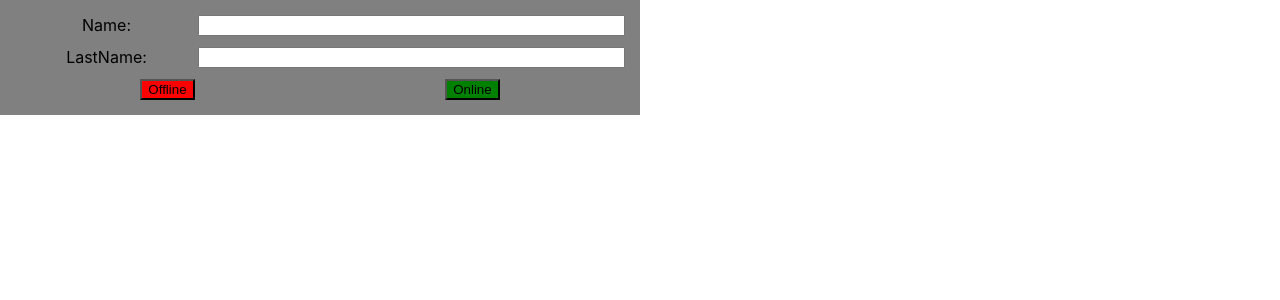
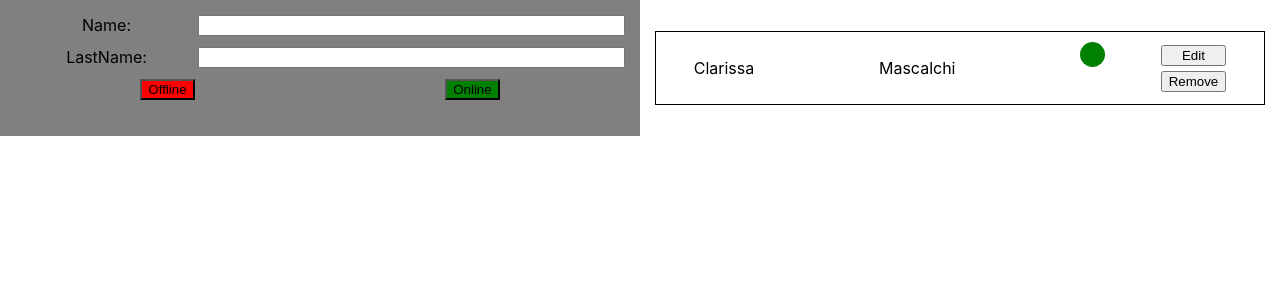
Before and after one commit to Clari2312/exercise-react, a React (Create React App) app: page / in a window 1280 px wide. Shown: the top 300 px of the page. Built offline with nearby package versions, Linux system fonts and the light colour scheme.

Commit message:
finished the app

```diff
--- a/src/App.js
+++ b/src/App.js
@@ -6,7 +6,13 @@ import { FormComponent, ListComponent } from "./components";
 class App extends Component {
   //function App() {
   state = {
-    userList: [],
+    userList: [
+      {
+        userName: "Clarissa",
+        userLastName: "Mascalchi",
+        status: true,
+      },
+    ],
   };
 
   removeUserHandler = (index) => {
@@ -38,11 +44,27 @@ class App extends Component {
     });
   };
 
+  editUserHandler = (newUserInfo, status, userIndex) => {
+    console.log("newUserInfo ", newUserInfo);
+    console.log("status ", status);
+    console.log("userIndex ", userIndex);
+    let newList = [...this.state.userList];
+    newList[userIndex] = {
+      userName: newUserInfo.firstName,
+      userLastName: newUserInfo.lastName,
+      status: status,
+    };
+    this.setState({
+      userList: newList,
+    });
+  };
+
   render() {
     return (
       <div className="App">
         <FormComponent addUser={this.addUserHandler} />
         <ListComponent
+          editUser={this.editUserHandler}
           infoUsers={this.state.userList}
           removeUser={this.removeUserHandler}
         />
--- a/src/components/Form/Form.css
+++ b/src/components/Form/Form.css
@@ -1,6 +1,6 @@
 .form {
   background-color: gray;
-  width: 50%;
+  /* width: 50%; */
   padding: 15px;
 }
 
--- a/src/components/Form/Form.js
+++ b/src/components/Form/Form.js
@@ -7,6 +7,25 @@ class Form extends Component {
       firstName: "",
       lastName: "",
     },
+  };
+
+  componentDidMount() {
+    console.log("pippo ", this.props);
+    if (this.props.inEdit) {
+      this.setState({
+        form: {
+          firstName: this.props.userInfo.userName,
+          lastName: this.props.userInfo.userLastName,
+        },
+      });
+    }
+  }
+
+  resetInputValueHandler = () => {
+    const inputName = document.getElementById("form-input_name");
+    const inputLastName = document.getElementById("form-input_lastname");
+    inputName.value = "";
+    inputLastName.value = "";
   };
 
   inputFirstNameHandler = (event) => {
@@ -34,22 +53,28 @@ class Form extends Component {
   };
 
   render() {
-    console.log("form: ", this.state.form);
+    console.log("form props: ", this.props);
+    const { disableEvent, inEdit, userInfo, editUser } = this.props;
+
     return (
-      <div className="form">
+      <div className="form" style={{ width: inEdit ? "100%" : "50%" }}>
         <form>
           <div className="form-input">
             <label>Name:</label>
             <input
+              id="form-input_name"
               type="text"
               onChange={(e) => this.inputFirstNameHandler(e)}
+              defaultValue={inEdit ? userInfo.userName : ""}
             ></input>
           </div>
           <div className="form-input">
             <label>LastName:</label>
             <input
+              id="form-input_lastname"
               type="text"
               onChange={(e) => this.inputLastNameHandler(e)}
+              defaultValue={inEdit ? userInfo.userLastName : ""}
             ></input>
           </div>
           <div className="form-actions">
@@ -57,7 +82,20 @@ class Form extends Component {
               className="form-actions_off"
               onClick={(e) => {
                 e.preventDefault();
-                this.props.addUser(this.state.form, false);
+
+                if (inEdit) {
+                  editUser(this.state.form, false, userInfo.index);
+                  disableEvent();
+                } else {
+                  this.setState({
+                    form: {
+                      firstName: "",
+                      lastName: "",
+                    },
+                  });
+                  this.resetInputValueHandler();
+                  this.props.addUser(this.state.form, false);
+                }
               }}
             >
               Offline
@@ -66,11 +104,33 @@ class Form extends Component {
               className="form-actions_on"
               onClick={(e) => {
                 e.preventDefault();
-                this.props.addUser(this.state.form, true);
+                if (inEdit) {
+                  editUser(this.state.form, true, userInfo.index);
+                  disableEvent();
+                } else {
+                  this.setState({
+                    form: {
+                      firstName: "",
+                      lastName: "",
+                    },
+                  });
+                  this.resetInputValueHandler();
+                  this.props.addUser(this.state.form, true);
+                }
               }}
             >
               Online
             </button>
+            {inEdit ? (
+              <button
+                onClick={(e) => {
+                  e.preventDefault();
+                  disableEvent();
+                }}
+              >
+                Cancel
+              </button>
+            ) : null}
           </div>
         </form>
       </div>
--- a/src/components/List/Card/Card.js
+++ b/src/components/List/Card/Card.js
@@ -5,7 +5,7 @@ class Card extends Component {
   render() {
     console.log("props card: ", this.props);
     const { userName, userLastName, status } = this.props.infoUser;
-    const { positionIndex } = this.props;
+    const { positionIndex, editEvent } = this.props;
     return (
       <div className="card">
         <div className="card-info">
@@ -14,7 +14,13 @@ class Card extends Component {
           <div className={status ? "card-info_on" : "card-info_off"}></div>
         </div>
         <div className="card-actions">
-          <button>Edit</button>
+          <button
+            onClick={() =>
+              editEvent(userName, userLastName, status, positionIndex)
+            }
+          >
+            Edit
+          </button>
           <button
             onClick={() => {
               this.props.removeUser(positionIndex);
--- a/src/components/List/List.js
+++ b/src/components/List/List.js
@@ -1,23 +1,70 @@
 import { Component } from "react";
 import "./List.css";
+import FormComponent from "../Form/Form";
 import Card from "./Card/Card";
 
 class List extends Component {
+  state = {
+    onEdit: false,
+    userInfoOnEdit: {
+      userName: "",
+      userLastName: "",
+      status: false,
+      index: null,
+    },
+  };
+
+  activeEditHandler = (userName, userLastName, status, positionIndex) => {
+    this.setState({
+      onEdit: true,
+      userInfoOnEdit: {
+        userName: userName,
+        userLastName: userLastName,
+        status: status,
+        index: positionIndex,
+      },
+    });
+  };
+
+  disableEditHandler = () => {
+    this.setState({
+      onEdit: false,
+      userInfoOnEdit: {
+        userName: "",
+        userLastName: "",
+        status: false,
+        index: null,
+      },
+    });
+  };
+
   render() {
     // console.log("props:", this.props);
     //console.log("cardList:", this.props);
+    const { editUser } = this.props;
+
     const cardList = this.props.infoUsers.map((element, index) => {
       return (
         <Card
           key={element + index}
+          editEvent={this.activeEditHandler}
           infoUser={element}
+          positionIndex={index}
           removeUser={this.props.removeUser}
-          positionIndex={index}
         />
       );
     });
+
     return (
       <div className="list">
+        {this.state.onEdit ? (
+          <FormComponent
+            inEdit={true}
+            editUser={editUser}
+            disableEvent={this.disableEditHandler}
+            userInfo={this.state.userInfoOnEdit}
+          />
+        ) : null}
         {/* <Card infoUser={this.props.infoUsers[0]} />
         <Card infoUser={this.props.infoUsers[1]} /> */}
         {cardList}
```
Also changed, not shown: 1 other file (tests, documents, lock files or other folders).
